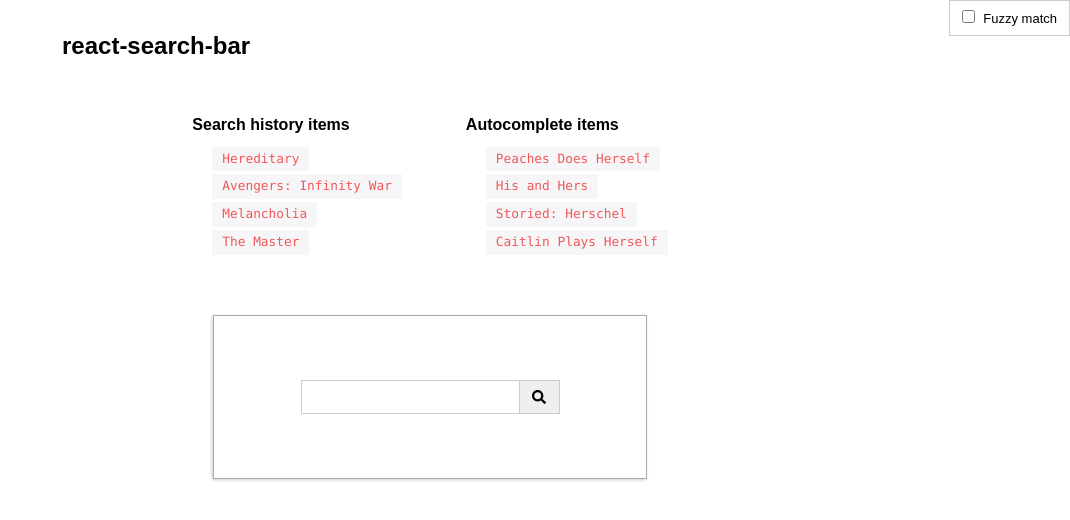
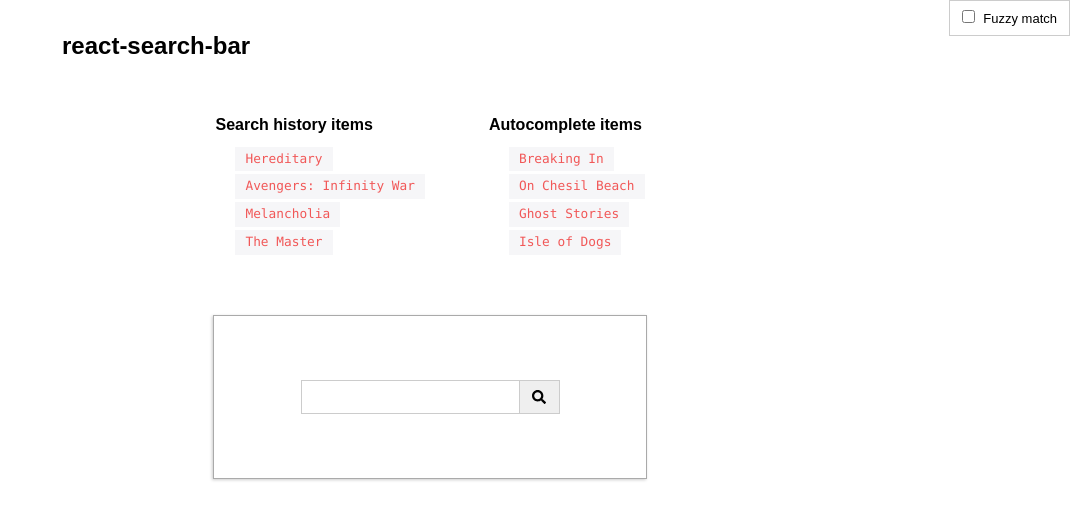
Before and after one commit to GEDDE5/react-search, a React (Create React App) app: page / in a window 1280 px wide. Shown: the top 520 px of the page, without its empty margins (210-1280 px from the left). Built offline with nearby package versions, Linux system fonts and the light colour scheme.

Commit message:
Update test data

```diff
--- a/src/globals/autocomplete.js
+++ b/src/globals/autocomplete.js
@@ -1,6 +1,6 @@
 export default [
-  'Peaches Does Herself',
-  'His and Hers',
-  'Storied: Herschel',
-  'Caitlin Plays Herself'
+  'Breaking In',
+  'On Chesil Beach',
+  'Ghost Stories',
+  'Isle of Dogs'
 ]
```
